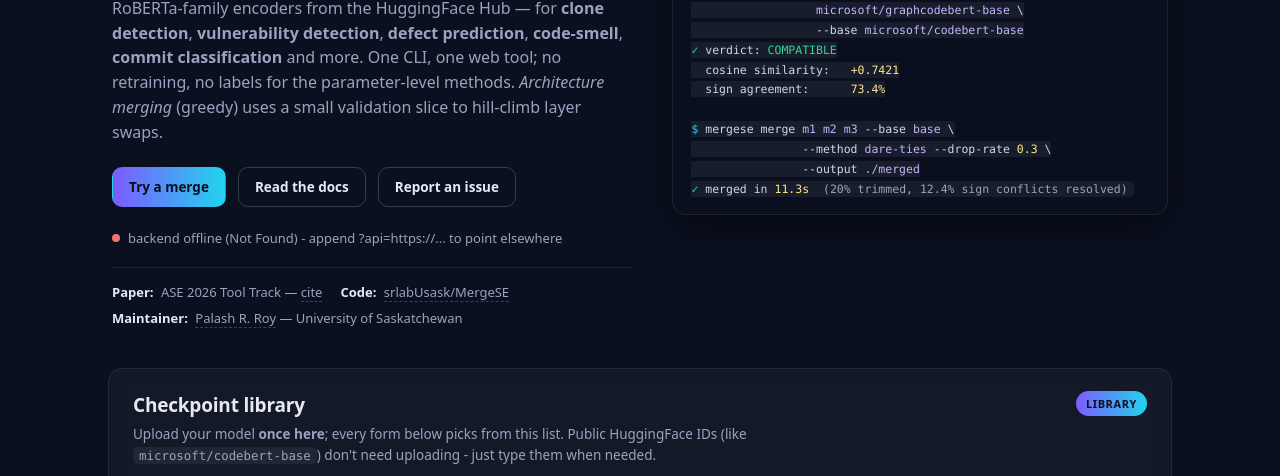
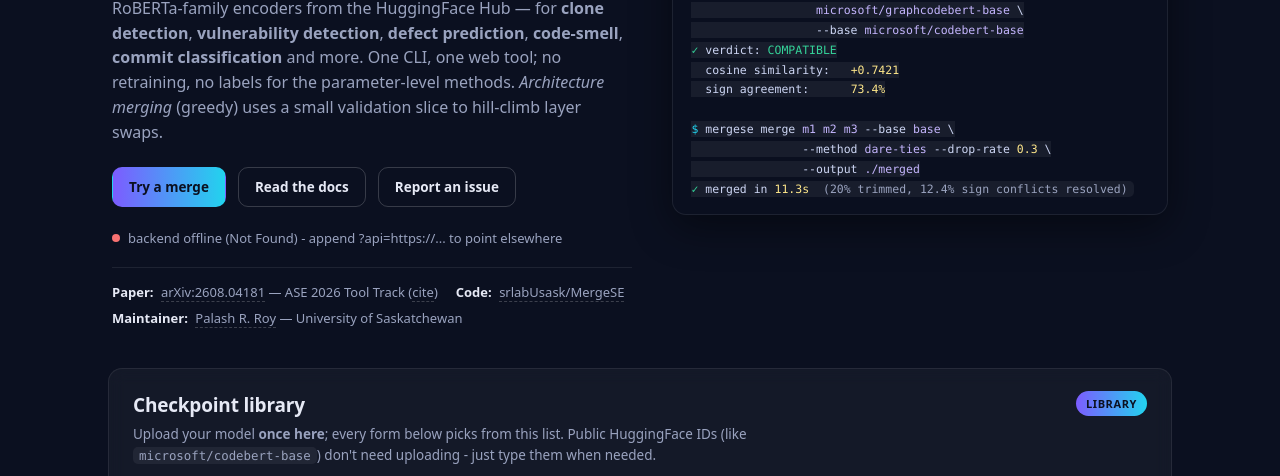
Before and after one commit to srlabUsask/MergeSE, a plain HTML site: page frontend/index.html in a window 1280 px wide. Shown: the part 324-800 px from the top of the page. Drawn offline with Linux system fonts and the light colour scheme; no server answers.

Commit message:
Add arXiv paper link to hero + citation files
Per the user: https://arxiv.org/abs/2608.04181 is the tool paper link.

* frontend/index.html: hero credits strip now points `Paper:` at the
  arXiv page (clickable, memorable), with the CITATION.cff "cite" link
  kept as a secondary parenthetical.
* CITATION.cff: added `url` + `identifiers` (arXiv:2608.04181) to both
  the top-level record and the preferred-citation block, so citation
  tools can surface the preprint URL alongside the ACM DOI.
* README.md bibtex: added a `note` field with the arXiv URL so people
  copying the BibTeX get the preprint pointer too (the DOI stays as
  the canonical identifier).

Co-Authored-By: Claude Opus 4.7 <noreply@anthropic.com>

```diff
--- a/frontend/index.html
+++ b/frontend/index.html
@@ -107,10 +107,12 @@
            cite exact state. If you touch the version or paper link, update
            it in server/app.py's /api/health response too. -->
       <div class="credits">
-        <span class="credits-item"><strong>Paper:</strong> ASE 2026 Tool Track
-          &mdash;
-          <a href="https://github.com/srlabUsask/MergeSE/blob/main/CITATION.cff"
-             target="_blank" rel="noopener">cite</a></span>
+        <span class="credits-item"><strong>Paper:</strong>
+          <a href="https://arxiv.org/abs/2608.04181"
+             target="_blank" rel="noopener">arXiv:2608.04181</a>
+          &mdash; ASE 2026 Tool Track
+          (<a href="https://github.com/srlabUsask/MergeSE/blob/main/CITATION.cff"
+              target="_blank" rel="noopener">cite</a>)</span>
         <span class="credits-item"><strong>Code:</strong>
           <a href="https://github.com/srlabUsask/MergeSE"
              target="_blank" rel="noopener">srlabUsask/MergeSE</a></span>
```
Also changed, not shown: 2 other files.
